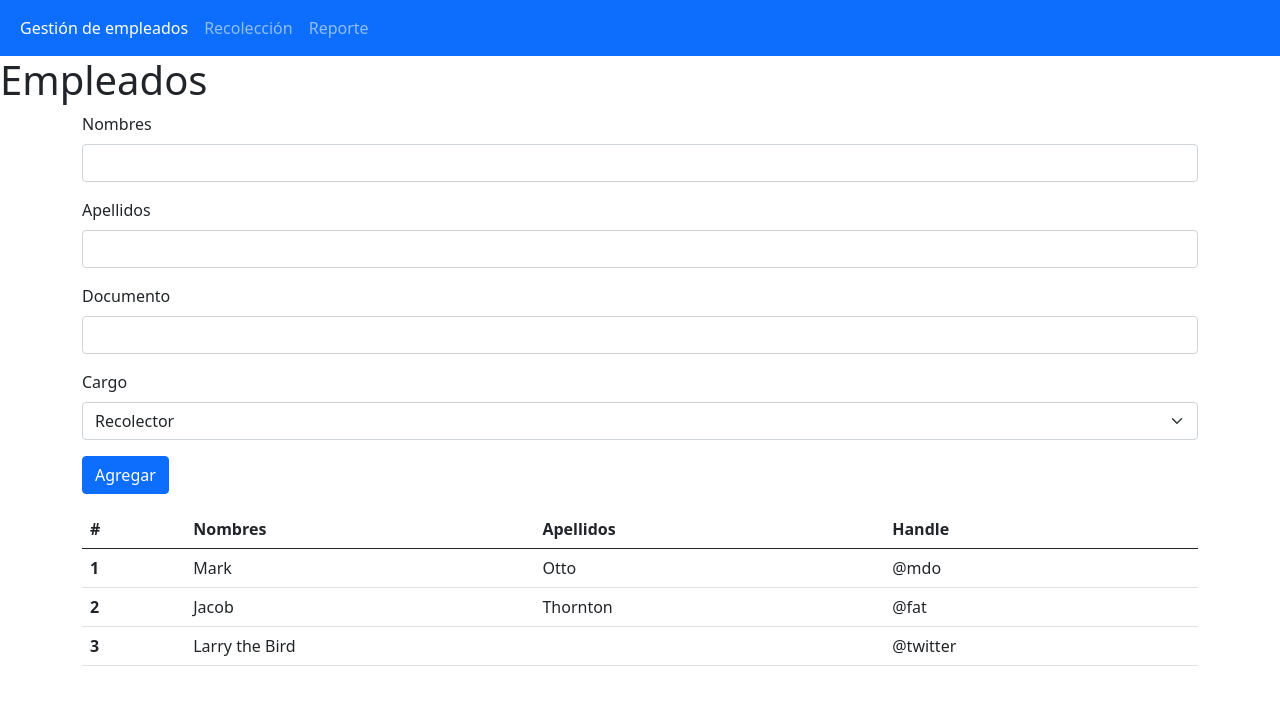
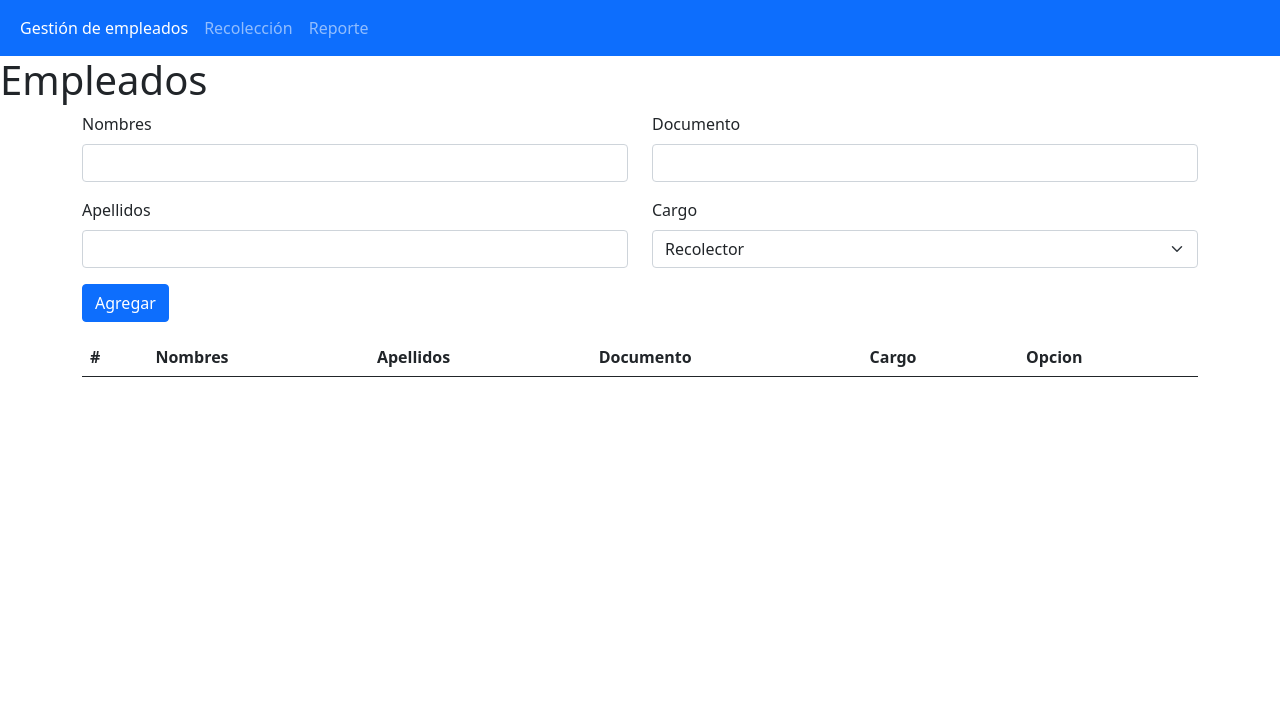
Before and after one commit to vinan1709/rec_arandanos, a PHP site: page / in a window 1280 px wide. Shown: the top 705 px of the page. Run offline with PHP 8.4, Linux system fonts and the light colour scheme; data that the repository does not hold is empty; some libraries are stand-ins or nearby versions.

Commit message:
funcionalidad cargar tarbla

```diff
--- a/index.php
+++ b/index.php
@@ -10,13 +10,13 @@
         <div class="collapse navbar-collapse" id="navbarSupportedContent">
             <ul class="navbar-nav me-auto mb-2 mb-lg-0">
                 <li class="nav-item">
-                    <a class="nav-link active" aria-current="page" href="index.html">Gestión de empleados</a>
+                    <a class="nav-link active" aria-current="page" href="index.php">Gestión de empleados</a>
                 </li>
                 <li class="nav-item">
-                    <a class="nav-link" href="recoleccion.html">Recolección</a>
+                    <a class="nav-link" href="views/recoleccion.php">Recolección</a>
                 </li>
                 <li class="nav-item">
-                    <a class="nav-link" href="reporte.html">Reporte</a>
+                    <a class="nav-link" href="views/reporte.php">Reporte</a>
                 </li>
             </ul>
         </div>
@@ -26,26 +26,29 @@
 
 <div class="container-md">
     <form method="post">
-        <div class="mb-3">
+    <div class="row">
+            <div class="col-md-6"><div class="mb-3">
             <label for="name" class="form-label">Nombres</label>
             <input type="text" class="form-control" id="name" aria-describedby="emailHelp">
         </div>
         <div class="mb-3">
             <label for="apellidos" class="form-label">Apellidos</label>
             <input type="text" class="form-control" id="apellidos" aria-describedby="emailHelp">
-        </div>
-        <div class="mb-3">
+        </div></div>
+            <div class="col-md-6"><div class="mb-3">
             <label for="documento" class="form-label">Documento</label>
             <input type="text" class="form-control" id="documento" aria-describedby="emailHelp">
         </div>
         <div class="mb-3">
             <label for="name" class="form-label">Cargo</label>
             <select class="form-select" aria-label="Default select example">
-                <option selected>Recolector</option>
-                <option value="1">Encargado</option>
-                <option value="2">Recolector</option>
+                <option value="1">Recolector</option>
+                <option value="2">Encargado</option>
             </select>
-        </div>
+        </div></div>
+          </div>
+
+
 
         <input type="button" value="Agregar" class="adduser btn btn-primary" />
     </form>
@@ -57,27 +60,13 @@
             <th scope="col">#</th>
             <th scope="col">Nombres</th>
             <th scope="col">Apellidos</th>
-            <th scope="col">Handle</th>
+            <th scope="col">Documento</th>
+            <th scope="col">Cargo</th>
+            <th scope="col">Opcion</th>
         </tr>
         </thead>
-        <tbody>
-        <tr>
-            <th scope="row">1</th>
-            <td>Mark</td>
-            <td>Otto</td>
-            <td>@mdo</td>
-        </tr>
-        <tr>
-            <th scope="row">2</th>
-            <td>Jacob</td>
-            <td>Thornton</td>
-            <td>@fat</td>
-        </tr>
-        <tr>
-            <th scope="row">3</th>
-            <td colspan="2">Larry the Bird</td>
-            <td>@twitter</td>
-        </tr>
+        <tbody class="cuerpo_tabla">
+
         </tbody>
     </table>
 </div>
--- a/js/functions.js
+++ b/js/functions.js
@@ -1,4 +1,28 @@
 $( document ).ready(function() {
+
+    jQuery.ajax({
+
+        method: "POST",
+        url: "servers/Usuarios.php",
+        data: {opcion:"usuarios"}
+    })
+    .done(function(data) {
+
+        var datos = JSON.parse(data);
+
+        for(var i=0; i<datos.length; i++){
+            console.log(datos[i]);
+            var tr = `<tr>
+            <td>`+datos[i].id_usuario+`</td>
+            <td>`+datos[i].nombres+`</td>
+            <td>`+datos[i].apellidos+`</td>
+            <td>`+datos[i].documento+`</td>
+            <td>`+datos[i].nombre_cargo+`</td>
+          </tr>`;
+          $(".cuerpo_tabla").append(tr)
+        }
+
+    });
 
     console.log( "ready!" );
     $(".adduser").click(function() {
@@ -21,6 +45,13 @@ $( document ).ready(function() {
             data: {obj_user, opcion:"registro"}
         })
         .done(function(msg) {
+            if(msg == "true"){
+                alert("Usuario añadido");
+                window.location.reload();
+            }else{
+                alert("Error al añadir el usuario");
+            }
+
         });
       });
 
```
Also changed, not shown: views/recoleccion.php (added, +84 -0 lines), views/index.html (added), views/reporte.php (added).
